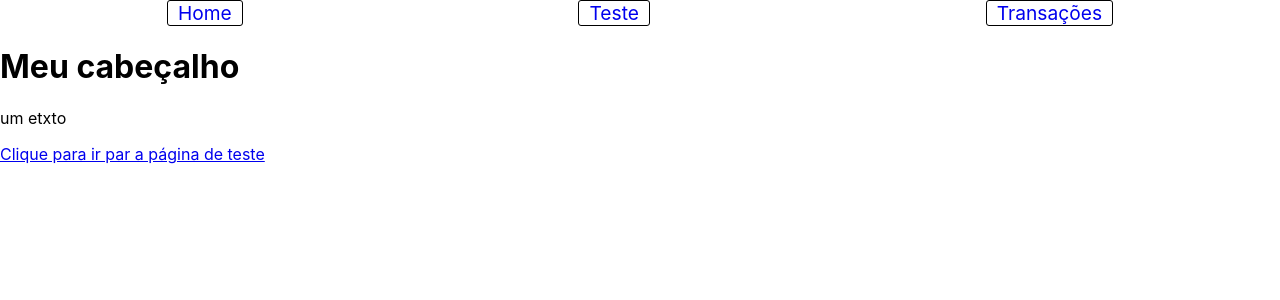
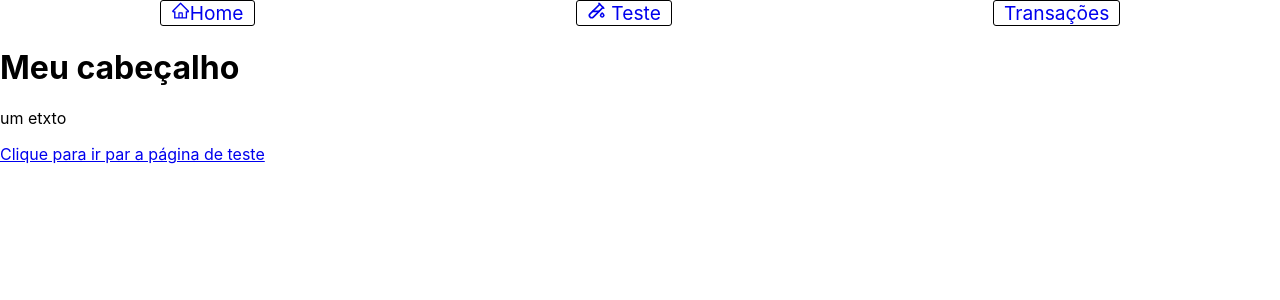
Before and after one commit to EduardoMangeli/teste_apoena, a React (Create React App) app: page / in a window 1280 px wide. Shown: the top 300 px of the page. Built offline with nearby package versions, Linux system fonts and the light colour scheme.

Commit message:
incluindo ícones

```diff
--- a/package.json
+++ b/package.json
@@ -8,6 +8,7 @@
     "@testing-library/user-event": "^13.5.0",
     "react": "^18.2.0",
     "react-dom": "^18.2.0",
+    "react-icons": "^4.8.0",
     "react-router-dom": "^6.10.0",
     "react-scripts": "5.0.1",
     "styled-components": "^5.3.10",
--- a/src/components/Menu/Menu.jsx
+++ b/src/components/Menu/Menu.jsx
@@ -1,10 +1,12 @@
 import { Link } from "react-router-dom";
 import MeuNav from "./Style";
+import {AiOutlineHome} from "react-icons/ai";
+import {TbTestPipe} from "react-icons/tb";
 
 const Menu = () => (
     <MeuNav>
-        <Link to="/">Home</Link>
-        <Link to="/teste">Teste</Link>
+        <Link to="/"><AiOutlineHome />Home</Link>
+        <Link to="/teste"><TbTestPipe />   Teste</Link>
         <Link to="/transacoes">Transações</Link>
     </MeuNav>
 );
```
Also changed, not shown: 1 other file (tests, documents, lock files or other folders).
